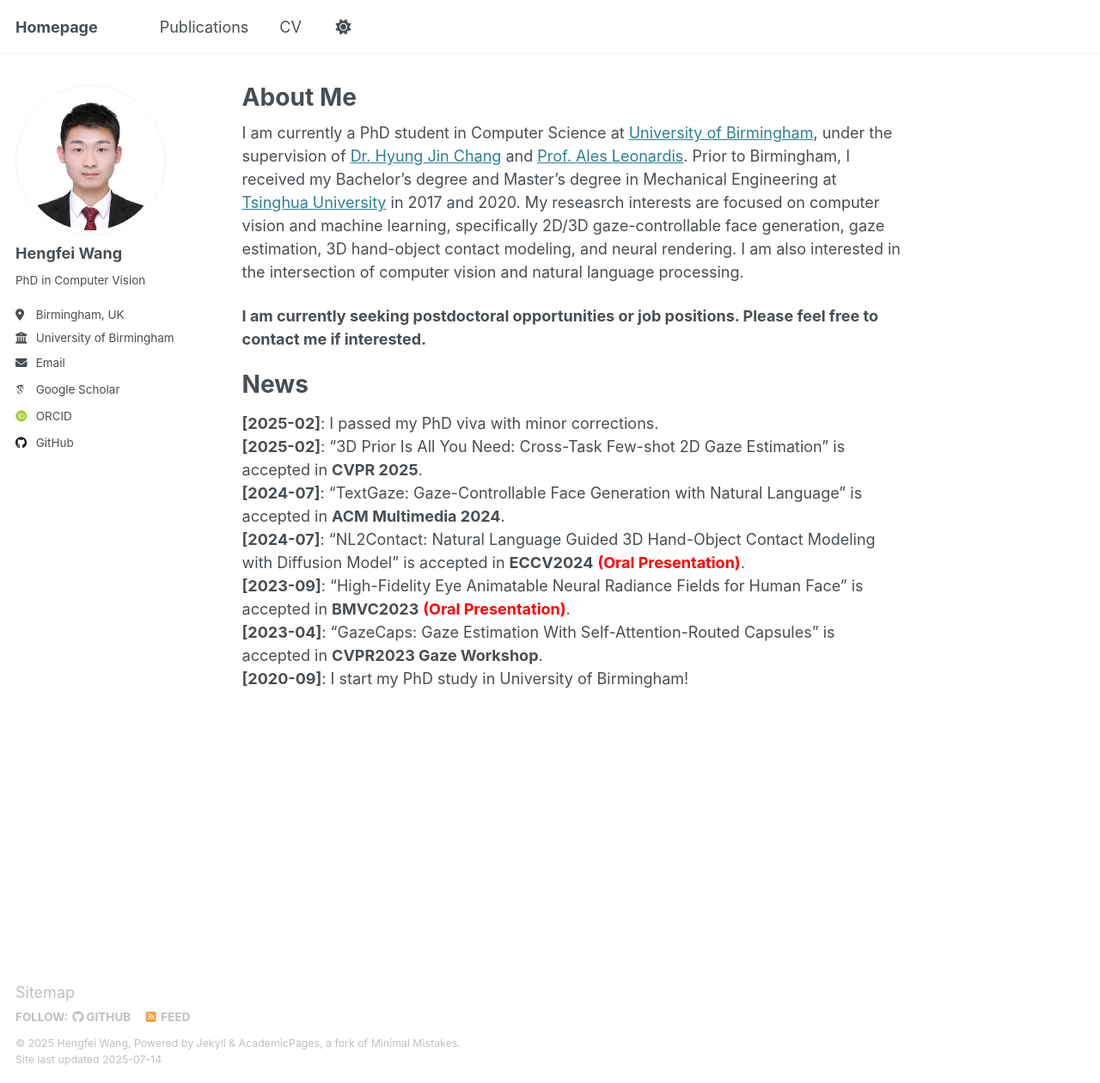
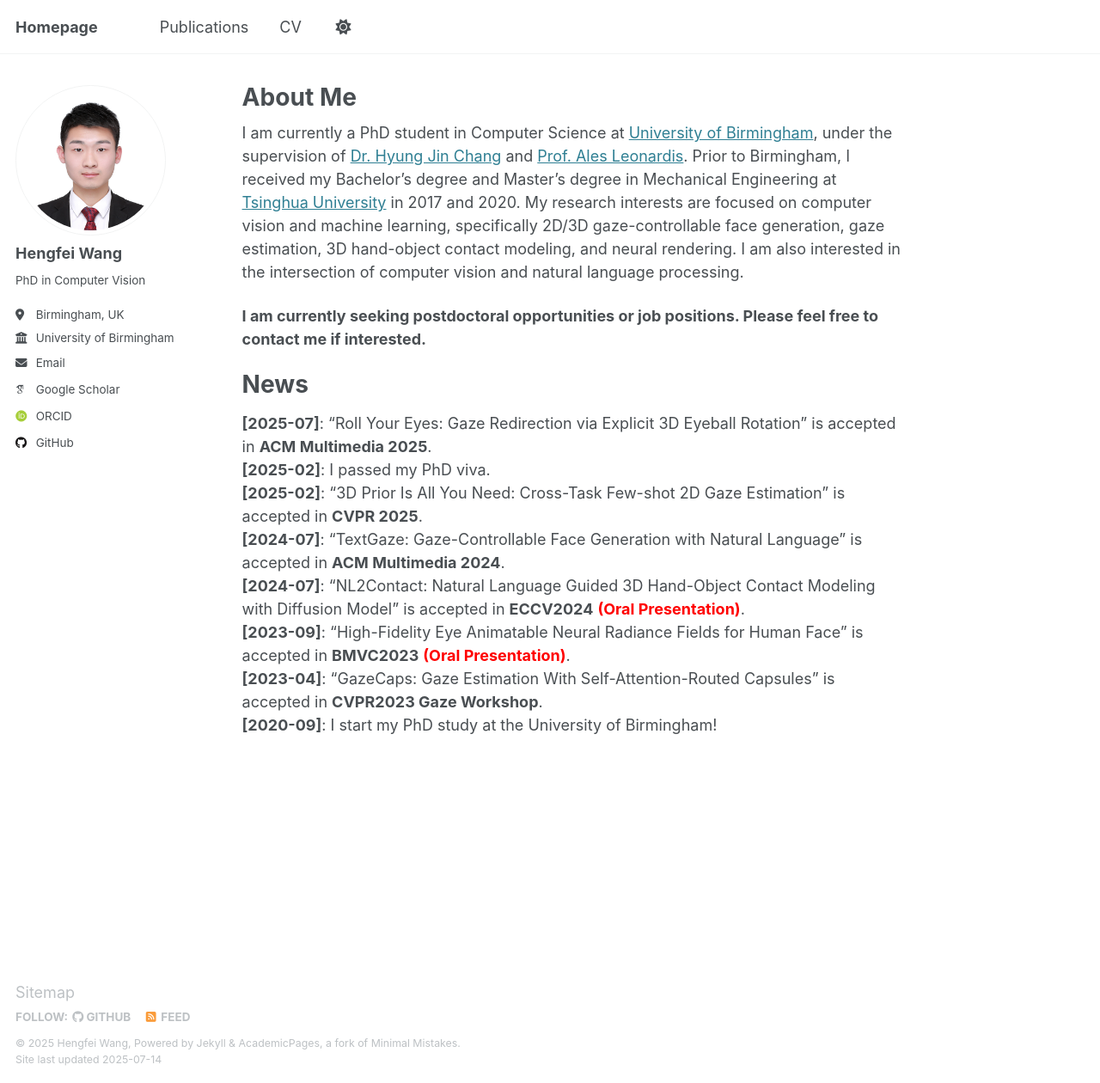
Before and after one commit to hengfei-wang/hengfei-wang.github.io, a Jekyll site: the page built from _pages/about.md, in a window 1280 px wide and 1260 px high. Shown: the whole window at 86% size. Built offline with Jekyll 4.4.1, drawn with Linux system fonts in a browser that asks for light colours; some web fonts are replaced.

Commit message:
Update about.md

```diff
--- a/_pages/about.md
+++ b/_pages/about.md
@@ -8,15 +8,16 @@ redirect_from:
 ---
 
 I am currently a PhD student in Computer Science at [University of Birmingham](https://www.birmingham.ac.uk/index.aspx), under the supervision of [Dr. Hyung Jin Chang](https://hyungjinchang.wordpress.com/) and [Prof. Ales Leonardis](https://www.birmingham.ac.uk/staff/profiles/computer-science/academic-staff/leonardis-ales). Prior to Birmingham, I received my Bachelor's degree and Master's degree in Mechanical Engineering at [Tsinghua University](https://www.tsinghua.edu.cn/en/) in 2017 and 2020.
-My reseasrch interests are focused on computer vision and machine learning, specifically 2D/3D gaze-controllable face generation, gaze estimation, 3D hand-object contact modeling, and neural rendering. I am also interested in the intersection of computer vision and natural language processing.
+My research interests are focused on computer vision and machine learning, specifically 2D/3D gaze-controllable face generation, gaze estimation, 3D hand-object contact modeling, and neural rendering. I am also interested in the intersection of computer vision and natural language processing.
 
 **I am currently seeking postdoctoral opportunities or job positions. Please feel free to contact me if interested.**
 
 # News
-**[2025-02]**: I passed my PhD viva with minor corrections. \\
+**[2025-07]**: "Roll Your Eyes: Gaze Redirection via Explicit 3D Eyeball Rotation" is accepted in **ACM Multimedia 2025**. \\
+**[2025-02]**: I passed my PhD viva. \\
 **[2025-02]**: "3D Prior Is All You Need: Cross-Task Few-shot 2D Gaze Estimation" is accepted in **CVPR 2025**. \\
 **[2024-07]**: "TextGaze: Gaze-Controllable Face Generation with Natural Language" is accepted in **ACM Multimedia 2024**. \\
 **[2024-07]**: "NL2Contact: Natural Language Guided 3D Hand-Object Contact Modeling with Diffusion Model" is accepted in **ECCV2024** **<font color=red>(Oral Presentation)</font>**. \\
 **[2023-09]**: "High-Fidelity Eye Animatable Neural Radiance Fields for Human Face" is accepted in **BMVC2023** **<font color=red>(Oral Presentation)</font>**. \\
 **[2023-04]**: "GazeCaps: Gaze Estimation With Self-Attention-Routed Capsules" is accepted in **CVPR2023 Gaze Workshop**. \\
-**[2020-09]**: I start my PhD study in University of Birmingham!
+**[2020-09]**: I start my PhD study at the University of Birmingham!
```
